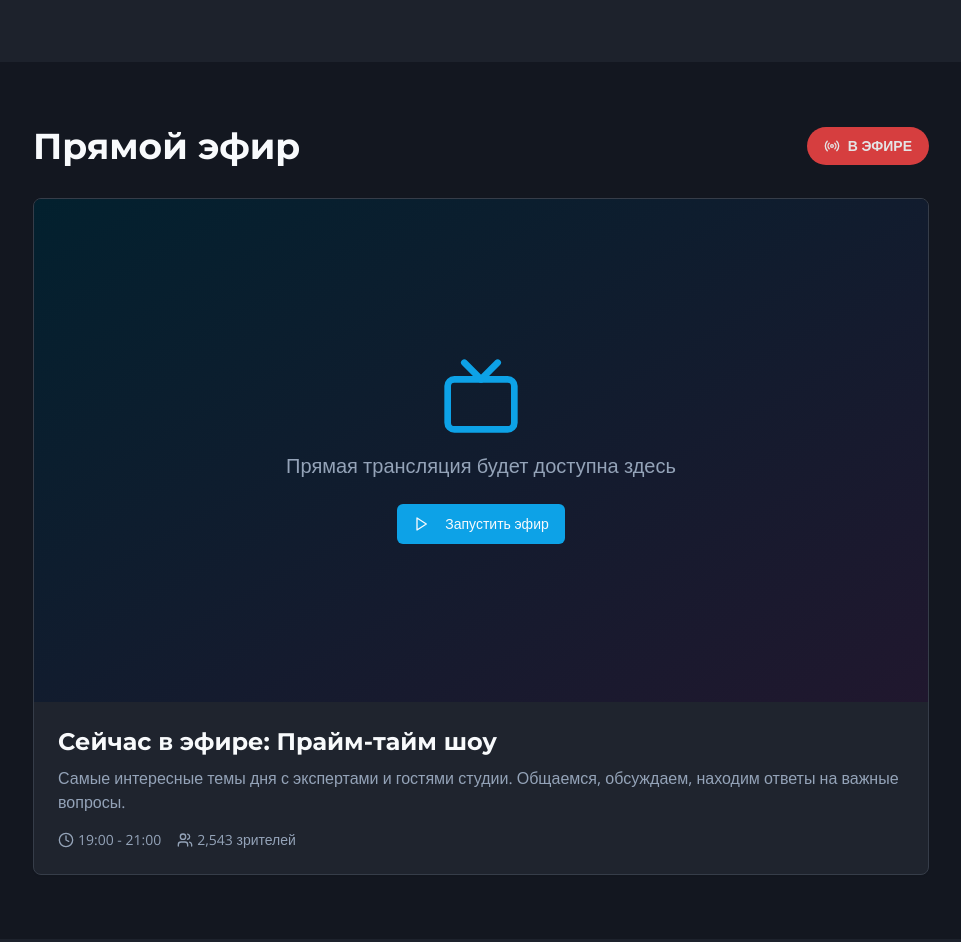
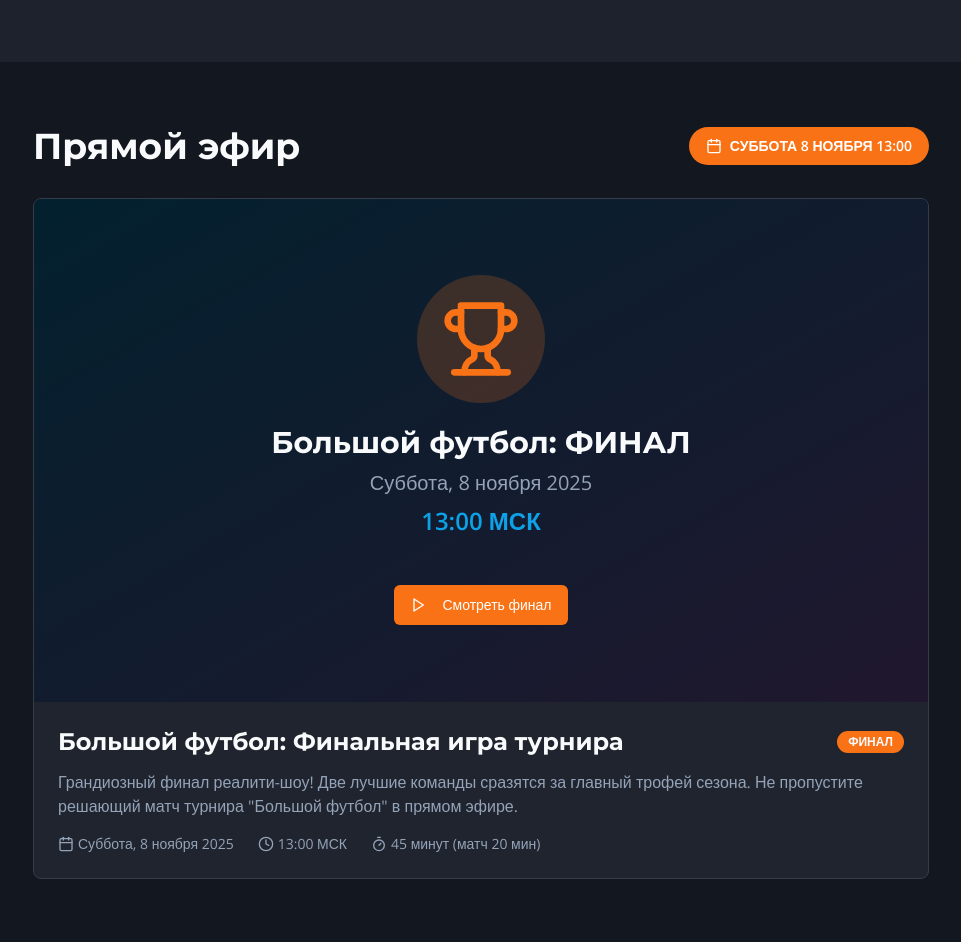
Before and after one commit to pr-poehali-dev/tv-novye-druzyya, a React (Vite) app: page / in a window 1280 px wide. Shown: the part 2550-3492 px from the top of the page, without its empty margins (159-1120 px from the left). Built offline with nearby package versions, Linux system fonts and the light colour scheme.

Commit message:
Финал турнира: подготовка расписания

```diff
--- a/src/pages/Index.tsx
+++ b/src/pages/Index.tsx
@@ -245,24 +245,28 @@ const Index = () => {
           <div className="max-w-4xl mx-auto">
             <div className="flex items-center justify-between mb-8">
               <h2 className="text-4xl font-bold">Прямой эфир</h2>
-              <Badge className="bg-red-500 text-white animate-pulse px-4 py-2 text-sm">
-                <Icon name="Radio" size={16} className="mr-2" />
-                В ЭФИРЕ
+              <Badge className="bg-orange-500 text-white px-4 py-2 text-sm">
+                <Icon name="Calendar" size={16} className="mr-2" />
+                СУББОТА 8 НОЯБРЯ 13:00
               </Badge>
             </div>
             <Card className="overflow-hidden bg-card border-border">
               <div className="aspect-video bg-black relative">
                 {!isLiveStreaming ? (
                   <div className="absolute inset-0 bg-gradient-to-br from-primary/20 to-secondary/20 flex items-center justify-center">
-                    <div className="text-center">
-                      <Icon name="Tv" size={80} className="text-primary mx-auto mb-4" />
-                      <p className="text-xl text-muted-foreground">Прямая трансляция будет доступна здесь</p>
+                    <div className="text-center px-4">
+                      <div className="bg-orange-500/20 rounded-full p-6 inline-block mb-4">
+                        <Icon name="Trophy" size={80} className="text-orange-500 mx-auto" />
+                      </div>
+                      <h3 className="text-3xl font-bold mb-2">Большой футбол: ФИНАЛ</h3>
+                      <p className="text-xl text-muted-foreground mb-2">Суббота, 8 ноября 2025</p>
+                      <p className="text-2xl font-bold text-primary mb-6">13:00 МСК</p>
                       <Button
-                        className="mt-6 bg-primary hover:bg-primary/90"
+                        className="mt-6 bg-orange-500 hover:bg-orange-600 text-white"
                         onClick={() => setIsLiveStreaming(true)}
                       >
                         <Icon name="Play" size={20} className="mr-2" />
-                        Запустить эфир
+                        Смотреть финал
                       </Button>
                     </div>
                   </div>
@@ -305,18 +309,25 @@ const Index = () => {
                 )}
               </div>
               <CardContent className="p-6">
-                <h3 className="text-2xl font-bold mb-2">Сейчас в эфире: Прайм-тайм шоу</h3>
+                <div className="flex items-center justify-between mb-3">
+                  <h3 className="text-2xl font-bold">Большой футбол: Финальная игра турнира</h3>
+                  <Badge className="bg-orange-500">ФИНАЛ</Badge>
+                </div>
                 <p className="text-muted-foreground mb-4">
-                  Самые интересные темы дня с экспертами и гостями студии. Общаемся, обсуждаем, находим ответы на важные вопросы.
+                  Грандиозный финал реалити-шоу! Две лучшие команды сразятся за главный трофей сезона. Не пропустите решающий матч турнира "Большой футбол" в прямом эфире.
                 </p>
-                <div className="flex items-center space-x-4 text-sm text-muted-foreground">
+                <div className="flex items-center space-x-4 text-sm text-muted-foreground flex-wrap gap-2">
+                  <span className="flex items-center">
+                    <Icon name="Calendar" size={16} className="mr-1" />
+                    Суббота, 8 ноября 2025
+                  </span>
                   <span className="flex items-center">
                     <Icon name="Clock" size={16} className="mr-1" />
-                    19:00 - 21:00
+                    13:00 МСК
                   </span>
                   <span className="flex items-center">
-                    <Icon name="Users" size={16} className="mr-1" />
-                    2,543 зрителей
+                    <Icon name="Timer" size={16} className="mr-1" />
+                    45 минут (матч 20 мин)
                   </span>
                 </div>
               </CardContent>
```
